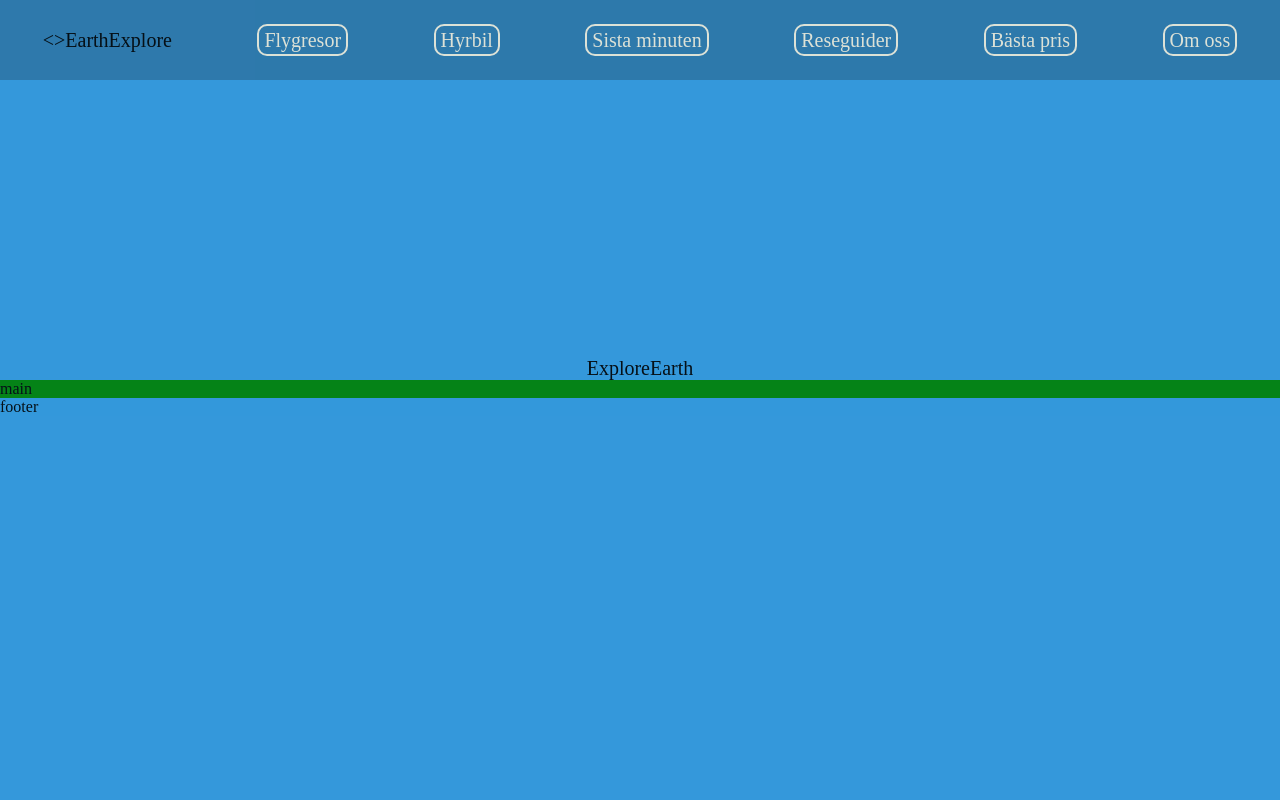
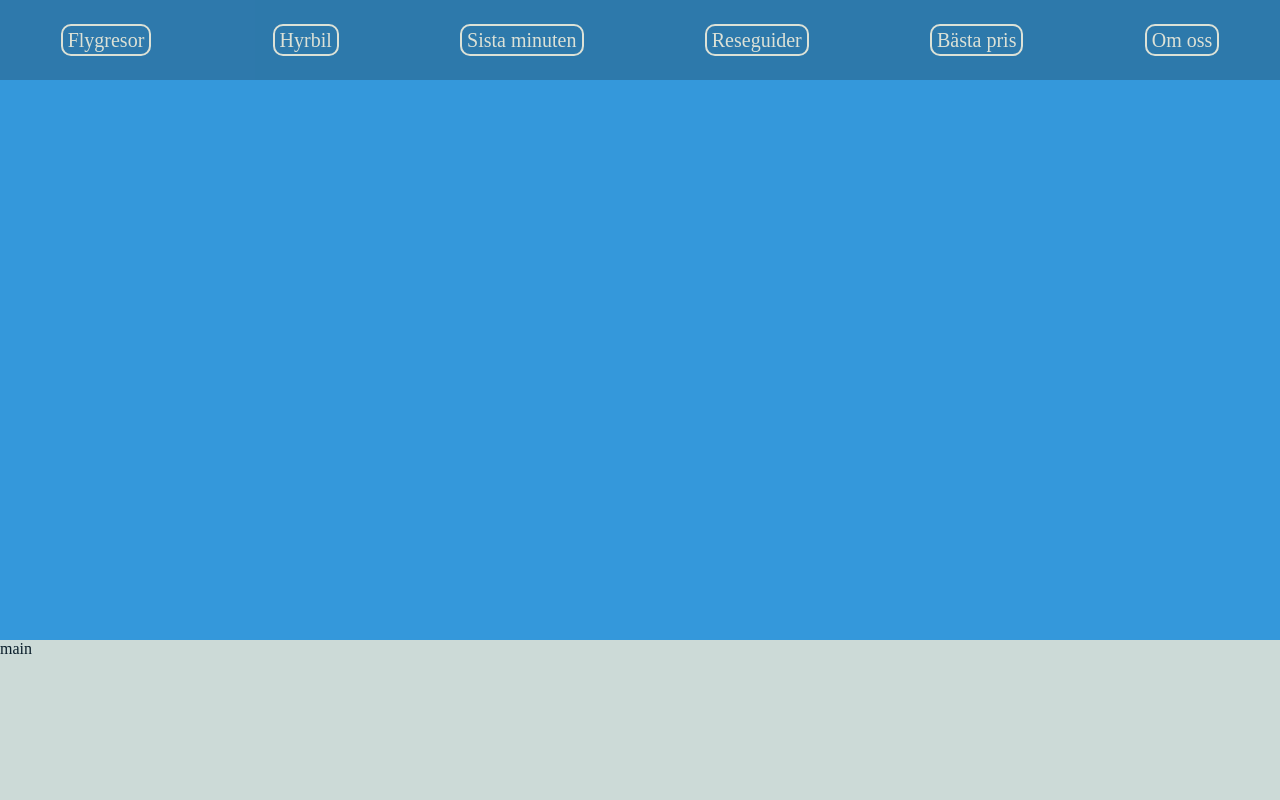
Before and after one commit to theodor-svarre/kundenhar, a plain HTML site: page index.html in a window 1280 px wide. Shown: the top 800 px of the page. Drawn offline with Linux system fonts and the light colour scheme.

Commit message:
2023/12/17
Vanlig commit

```diff
--- a/css/style.css
+++ b/css/style.css
@@ -1,6 +1,7 @@
 #wrapper {
     display:grid;
     grid-template-areas:
+
     'nav nav nav'
     'header header header'
     'main main main'
@@ -28,6 +29,7 @@ nav {
     height: 10vh;
 }
 
+
 .btn{
 
     text-decoration: none;
@@ -36,6 +38,7 @@ nav {
     border-radius: 10px;
     border: 2.5px solid #F0EAD6;
     transition: transform 0.5s ease-in-out;
+
 }
 .btn:hover {
     transform: scale(1.1);
@@ -50,23 +53,21 @@ header {
     justify-content: space-evenly;
     align-items:last baseline;
     font-size: 20px;
-    height: 37.5vh;
-    /*background-image: url(../img/bakgrund1.jpg);*/
-    background-size: 100%, 100%;
-    background-repeat: no-repeat;
-    background-attachment: fixed;
-    background-position: bottom, center;
+    height: 70vh;
 
 }
 
 main {
-    background-color:  green;
+    background-color:  #F0EAD6;
     grid-area: main;
+    height: 100vh;
+    opacity: 0.9;
 }
 
 footer {
     background-color: #3498db;
     grid-area: footer;
+    height: 40vh;
 }
 
 #background {
@@ -78,6 +79,6 @@ footer {
     background-size: cover;
     background-position: bottom right;
     background-attachment: fixed;
-    opacity: 0.6;
+    opacity: 0.8;
 
 }
--- a/index.html
+++ b/index.html
@@ -9,10 +9,8 @@
   <body>
     <div id="background"></div>
     <div id="wrapper">
-        <header>ExploreEarth</header>
-
+        <header></header>
         <nav>
-          <>EarthExplore</li>
           <a href = "https://www.w3schools.com/howto/tryit.asp?filename=tryhow_css_text_buttons2"  class="btn">Flygresor</a>
           <a class="btn">Hyrbil</a>
           <a class="btn">Sista minuten</a>
```
Also changed, not shown: img/logga1.jpg (added), img/logga2.jpg (added).
